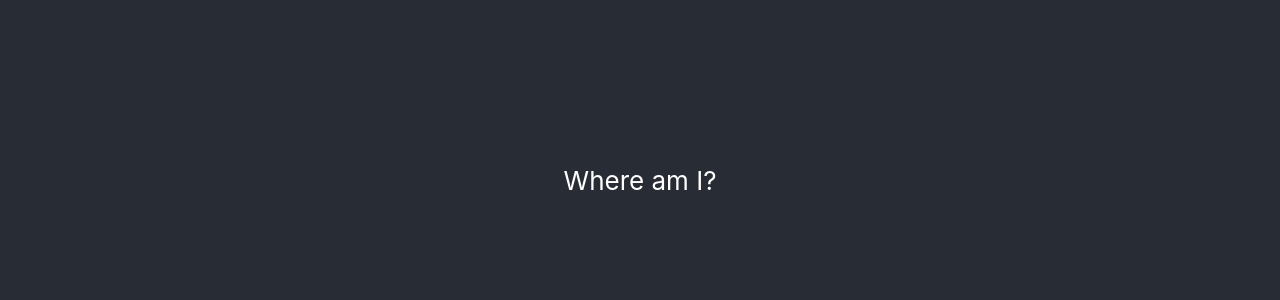
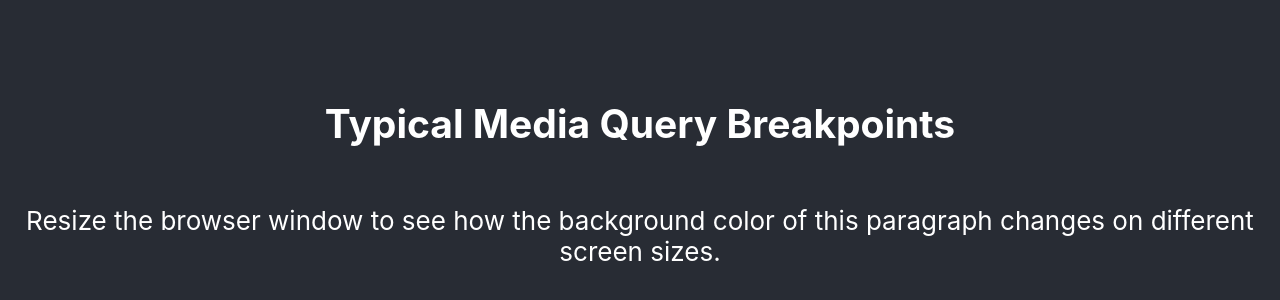
Before and after one commit to jamespeterjacob/realdeal, a React (Create React App) app: page / in a window 1280 px wide. Shown: the part 220-520 px from the top of the page. Built offline with nearby package versions, Linux system fonts and the light colour scheme.

Commit message:
modified:   src/App.js modified:   src/index.js

```diff
--- a/src/App.js
+++ b/src/App.js
@@ -5,19 +5,8 @@ function App() {
   return (
     <div className="App">
       <header className="App-header">
-        <div>Where am I?</div>
-        {/* <img src={logo} className="App-logo" alt="logo" />
-        <p>
-          Edit <code>src/App.js</code> and save to reload.
-        </p>
-        <a
-          className="App-link"
-          href="https://reactjs.org"
-          target="_blank"
-          rel="noopener noreferrer"
-        >
-          Learn React
-        </a> */}
+      <h2>Typical Media Query Breakpoints</h2>
+<p class="example">Resize the browser window to see how the background color of this paragraph changes on different screen sizes.</p>
       </header>
     </div>
   );
```
Also changed, not shown: src/index.js (line endings or trailing spaces).
